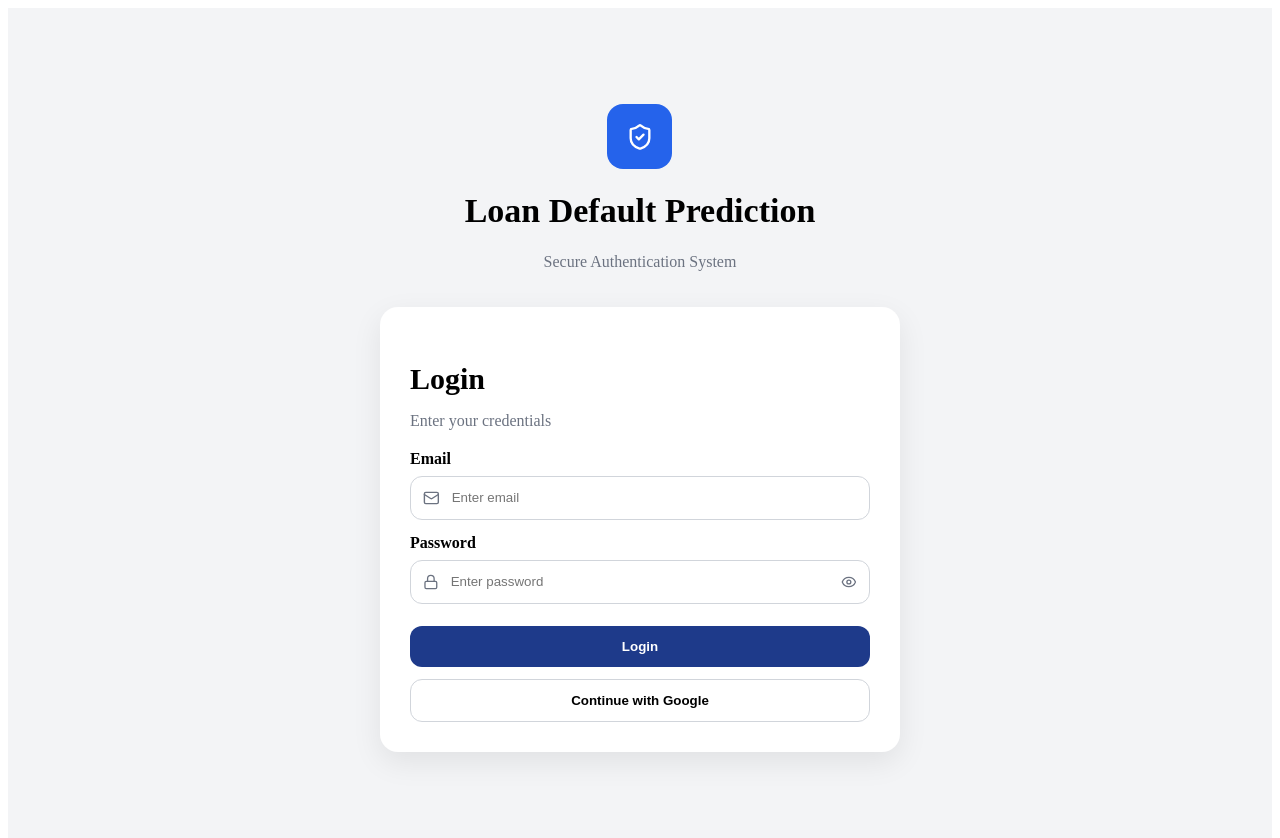
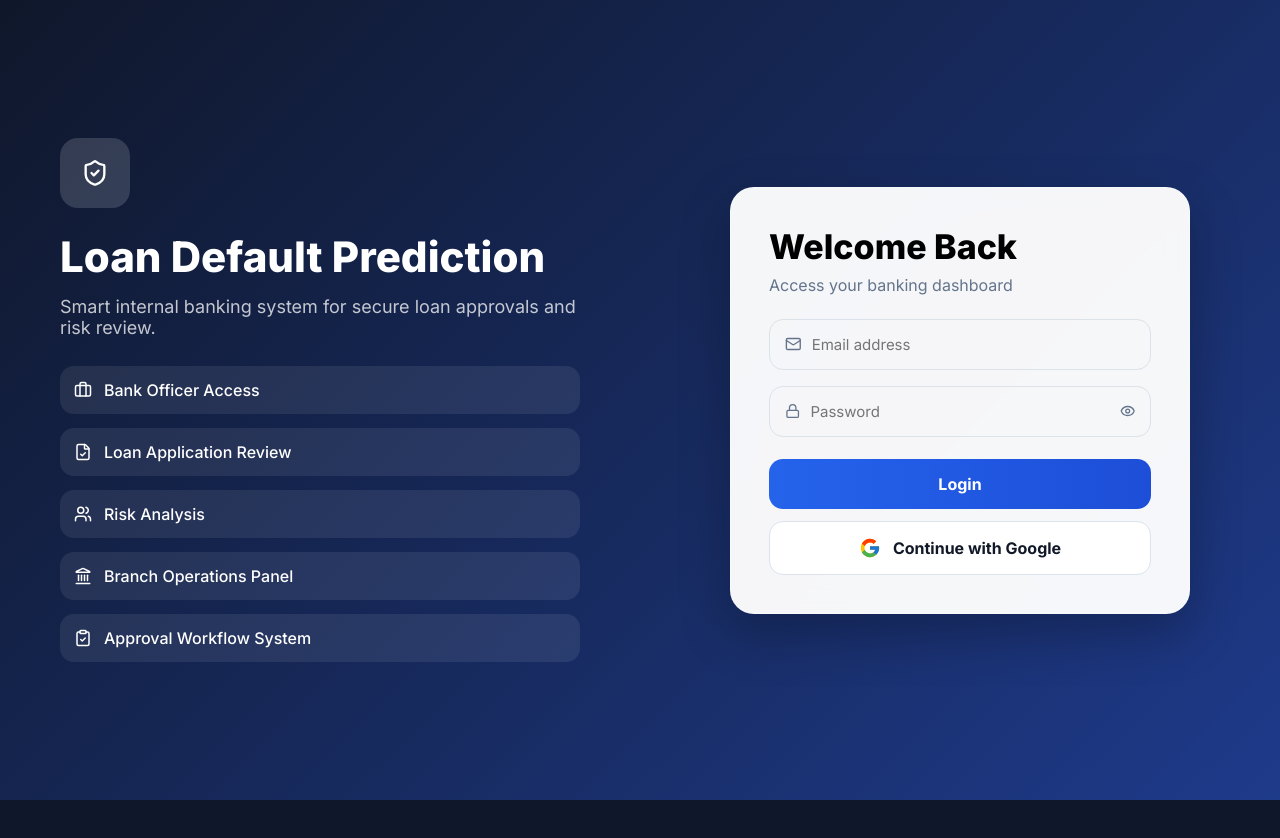
Before and after one commit to jeevaninallu/Capstone_final, a React (Vite) app in the folder frontend/: page /login in a window 1280 px wide. Shown: the top 838 px of the page. After the commit the page ends 800 px from the top, so only its background shows below. Built offline with nearby package versions, Linux system fonts and the light colour scheme.

Commit message:
updated longin page with better UI

```diff
--- a/frontend/src/pages/Login.jsx
+++ b/frontend/src/pages/Login.jsx
@@ -8,11 +8,20 @@ import {
   signInWithPopup
 } from "firebase/auth";
 
+// ✅ ONLY CHANGE THESE IMPORTS AT TOP
+
+import { FcGoogle } from "react-icons/fc";
+
 import {
   Mail,
   Lock,
   Eye,
-  ShieldCheck
+  ShieldCheck,
+  Briefcase,
+  FileCheck,
+  Users,
+  Landmark,
+  ClipboardCheck
 } from "lucide-react";
 
 function Login() {
@@ -24,10 +33,10 @@ function Login() {
     password: ""
   });
 
-  const [errorMsg, setErrorMsg] =
-    useState("");
-
+  const [errorMsg, setErrorMsg] = useState("");
   const [showPassword, setShowPassword] =
+    useState(false);
+  const [loading, setLoading] =
     useState(false);
 
   const handleChange = (e) => {
@@ -40,13 +49,12 @@ function Login() {
     setErrorMsg("");
   };
 
-  // Normal Login
   const handleSubmit = async (e) => {
     e.preventDefault();
+    setLoading(true);
 
     try {
-      const res =
-        await axios.post(
+      const res = await axios.post(
         "http://localhost:5000/api/auth/login",
         form
       );
@@ -62,9 +70,10 @@ function Login() {
           "Login Failed"
       );
     }
+
+    setLoading(false);
   };
 
-  // Google Login
   const handleGoogleLogin =
     async () => {
       try {
@@ -77,20 +86,17 @@ function Login() {
             provider
           );
 
-        const user =
-          result.user;
-
         login({
           name:
-            user.displayName,
+            result.user.displayName,
           email:
-            user.email
+            result.user.email
         });
 
         navigate(
           "/dashboard"
         );
-      } catch (error) {
+      } catch {
         setErrorMsg(
           "Google Login Failed"
         );
@@ -99,56 +105,130 @@ function Login() {
 
   return (
     <div style={styles.page}>
-      <div style={styles.topSection}>
-        <div style={styles.logoBox}>
+      {/* LEFT */}
+      <div style={styles.left}>
+        <div>
+          <div style={styles.logo}>
             <ShieldCheck
+              color="white"
               size={28}
-            color="white"
             />
           </div>
 
-        <h1 style={styles.mainTitle}>
+          <h1 style={styles.brandTitle}>
             Loan Default Prediction
           </h1>
 
-        <p style={styles.subTitle}>
-          Secure Authentication System
+          <p style={styles.brandSub}>
+            Smart internal banking
+            system for secure loan
+            approvals and risk review.
           </p>
+
+          {/* NEW 5 BOXES */}
+          <div style={styles.featureBox}>
+            <Feature
+              icon={
+                <Briefcase
+                  size={18}
+                />
+              }
+              text="Bank Officer Access"
+            />
+
+            <Feature
+              icon={
+                <FileCheck
+                  size={18}
+                />
+              }
+              text="Loan Application Review"
+            />
+
+            <Feature
+              icon={
+                <Users
+                  size={18}
+                />
+              }
+              text="Risk Analysis"
+            />
+
+            <Feature
+              icon={
+                <Landmark
+                  size={18}
+                />
+              }
+              text="Branch Operations Panel"
+            />
+
+            <Feature
+              icon={
+                <ClipboardCheck
+                  size={18}
+                />
+              }
+              text="Approval Workflow System"
+            />
+          </div>
         </div>
 
+        {/* BOTTOM CARD */}
+
+      </div>
+
+      {/* RIGHT */}
+      <div style={styles.right}>
         <div style={styles.card}>
-        <h2 style={styles.loginTitle}>
-          Login
+          <h2
+            style={
+              styles.loginTitle
+            }
+          >
+            Welcome Back
           </h2>
 
-        <p style={styles.loginSub}>
-          Enter your credentials
+          <p
+            style={
+              styles.loginSub
+            }
+          >
+            Access your banking dashboard
           </p>
 
           {errorMsg && (
-          <div style={styles.errorBox}>
+            <div
+              style={
+                styles.error
+              }
+            >
               {errorMsg}
             </div>
           )}
 
           <form
-          onSubmit={handleSubmit}
+            onSubmit={
+              handleSubmit
+            }
           >
-          <label style={styles.label}>
-            Email
-          </label>
-
-          <div style={styles.inputBox}>
+            <div
+              style={
+                styles.inputBox
+              }
+            >
               <Mail
                 size={18}
-              color="#6b7280"
+                color="#64748b"
               />
 
               <input
                 type="email"
                 name="email"
-              placeholder="Enter email"
-              value={form.email}
+                placeholder="Email address"
+                value={
+                  form.email
+                }
                 onChange={
                   handleChange
                 }
@@ -158,14 +238,14 @@ function Login() {
               />
             </div>
 
-          <label style={styles.label}>
-            Password
-          </label>
-
-          <div style={styles.inputBox}>
+            <div
+              style={
+                styles.inputBox
+              }
+            >
               <Lock
                 size={18}
-              color="#6b7280"
+                color="#64748b"
               />
 
               <input
@@ -175,8 +255,10 @@ function Login() {
                     : "password"
                 }
                 name="password"
-              placeholder="Enter password"
-              value={form.password}
+                placeholder="Password"
+                value={
+                  form.password
+                }
                 onChange={
                   handleChange
                 }
@@ -187,7 +269,7 @@ function Login() {
 
               <Eye
                 size={18}
-              color="#6b7280"
+                color="#64748b"
                 style={{
                   cursor:
                     "pointer"
@@ -202,24 +284,38 @@ function Login() {
 
             <button
               type="submit"
-            style={styles.button}
+              style={
+                styles.loginBtn
+              }
             >
-            Login
+              {loading
+                ? "Signing In..."
+                : "Login"}
             </button>
 
             <button
             type="button"
-            style={
-              styles.googleBtn
-            }
-            onClick={
-              handleGoogleLogin
-            }
+            style={styles.googleBtn}
+            onClick={handleGoogleLogin}
 >
+            <FcGoogle size={22} />
             Continue with Google
             </button>
           </form>
         </div>
+      </div>
+    </div>
+  );
+}
+
+function Feature({
+  icon,
+  text
+}) {
+  return (
+    <div style={styles.feature}>
+      {icon}
+      <span>{text}</span>
     </div>
   );
 }
@@ -227,116 +323,174 @@ function Login() {
 const styles = {
   page: {
     minHeight: "100vh",
-    background: "#f3f4f6",
+    display: "grid",
+    gridTemplateColumns:
+      "1fr 1fr",
+    background:
+      "linear-gradient(135deg,#0f172a,#1e3a8a)"
+  },
+
+
+left: {
+  padding: "60px",
+  color: "white",
   display: "flex",
   flexDirection: "column",
-    alignItems: "center",
-    justifyContent: "center",
-    padding: "20px"
+  justifyContent: "center"
+},
+  logo: {
+    width: "70px",
+    height: "70px",
+    borderRadius:
+      "18px",
+    background:
+      "rgba(255,255,255,0.15)",
+    display: "flex",
+    alignItems:
+      "center",
+    justifyContent:
+      "center",
+    marginBottom:
+      "25px"
   },
 
-  topSection: {
-    textAlign: "center",
-    marginBottom: "20px"
+  brandTitle: {
+  fontSize: "42px",
+  fontWeight: "800",
+  lineHeight: "1.15"
   },
 
-  logoBox: {
-    width: "65px",
-    height: "65px",
-    borderRadius: "16px",
-    background: "#2563eb",
-    display: "flex",
-    alignItems: "center",
-    justifyContent: "center",
-    margin:
-      "0 auto 14px auto"
+  brandSub: {
+    marginTop: "15px",
+    color:
+      "rgba(255,255,255,0.75)",
+    fontSize: "18px"
   },
 
-  mainTitle: {
-    fontSize: "34px",
-    fontWeight: "700"
+  featureBox: {
+    display: "grid",
+    gap: "14px",
+    marginTop: "28px"
   },
 
-  subTitle: {
-    color: "#6b7280"
+  feature: {
+    display: "flex",
+    gap: "12px",
+    alignItems:
+      "center",
+    background:
+      "rgba(255,255,255,0.08)",
+    padding: "14px",
+    borderRadius:
+      "14px",
+    fontWeight: "500"
+  },
+
+
+  right: {
+    display: "flex",
+    justifyContent:
+      "center",
+    alignItems:
+      "center",
+    padding: "40px"
   },
 
   card: {
     width: "100%",
     maxWidth: "460px",
-    background: "white",
-    borderRadius: "18px",
-    padding: "30px",
+    background:
+      "rgba(255,255,255,0.96)",
+    borderRadius:
+      "24px",
+    padding: "38px",
+    backdropFilter: "blur(12px)",
+    border: "1px solid rgba(255,255,255,0.3)",
     boxShadow:
-      "0 10px 30px rgba(0,0,0,0.08)"
+      "0 20px 50px rgba(0,0,0,0.25)"
   },
 
   loginTitle: {
-    fontSize: "30px",
-    marginBottom: "8px"
+    fontSize: "34px",
+    fontWeight: "800"
   },
 
   loginSub: {
-    color: "#6b7280",
-    marginBottom: "20px"
+    color: "#64748b",
+    marginTop: "8px",
+    marginBottom:
+      "24px"
   },
 
-  errorBox: {
-    background: "#fee2e2",
-    color: "#b91c1c",
+  error: {
+    background:
+      "#fee2e2",
+    color:
+      "#b91c1c",
     padding: "12px",
-    borderRadius: "10px",
-    marginBottom: "15px",
-    fontWeight: "600",
-    textAlign: "center"
-  },
-
-  label: {
-    display: "block",
-    marginBottom: "8px",
-    marginTop: "14px",
-    fontWeight: "600"
+    borderRadius:
+      "12px",
+    marginBottom:
+      "15px"
   },
 
   inputBox: {
     display: "flex",
-    alignItems: "center",
+    alignItems:
+      "center",
     gap: "10px",
     border:
-      "1px solid #d1d5db",
-    borderRadius: "12px",
-    padding: "12px"
+      "1px solid #dbe2ea",
+    padding: "15px",
+    borderRadius:
+      "14px",
+    marginBottom:
+      "16px"
   },
 
   input: {
     border: "none",
     outline: "none",
-    width: "100%"
+    width: "100%",
+    background:
+      "transparent",
+    fontSize: "15px"
   },
 
-  button: {
+  loginBtn: {
     width: "100%",
-    marginTop: "22px",
-    padding: "13px",
+    padding: "15px",
     border: "none",
-    borderRadius: "12px",
-    background: "#1e3a8a",
+    transition: "0.3s ease",
+    borderRadius:
+      "14px",
+    background:
+      "linear-gradient(90deg,#2563eb,#1d4ed8)",
     color: "white",
     fontWeight: "700",
-    cursor: "pointer"
+    fontSize: "16px",
+    cursor: "pointer",
+    marginTop: "6px"
   },
 
   googleBtn: {
     width: "100%",
-    marginTop: "12px",
-    padding: "13px",
-    borderRadius: "12px",
-    border:
-      "1px solid #d1d5db",
+    padding: "15px",
+    borderRadius: "14px",
+    border: "1px solid #dbe2ea",
     background: "white",
     fontWeight: "700",
-    cursor: "pointer"
+    cursor: "pointer",
+    marginTop: "12px",
+    display: "flex",
+    alignItems: "center",
+    justifyContent: "center",
+    gap: "12px",
+    fontSize: "16px",
+    color: "#111827",
+    transition: "0.3s"
   }
+
   };
 
 export default Login;
--- a/frontend/src/styles/main.css
+++ b/frontend/src/styles/main.css
@@ -0,0 +1,13 @@
+@import url('https://fonts.googleapis.com/css2?family=Inter:wght@400;500;600;700;800&display=swap');
+
+*{
+  margin:0;
+  padding:0;
+  box-sizing:border-box;
+  font-family:'Inter',sans-serif;
+}
+
+body{
+  margin:0;
+  background:#0f172a;
+}
```
Lines whose indentation alone changed are shown as unchanged.
